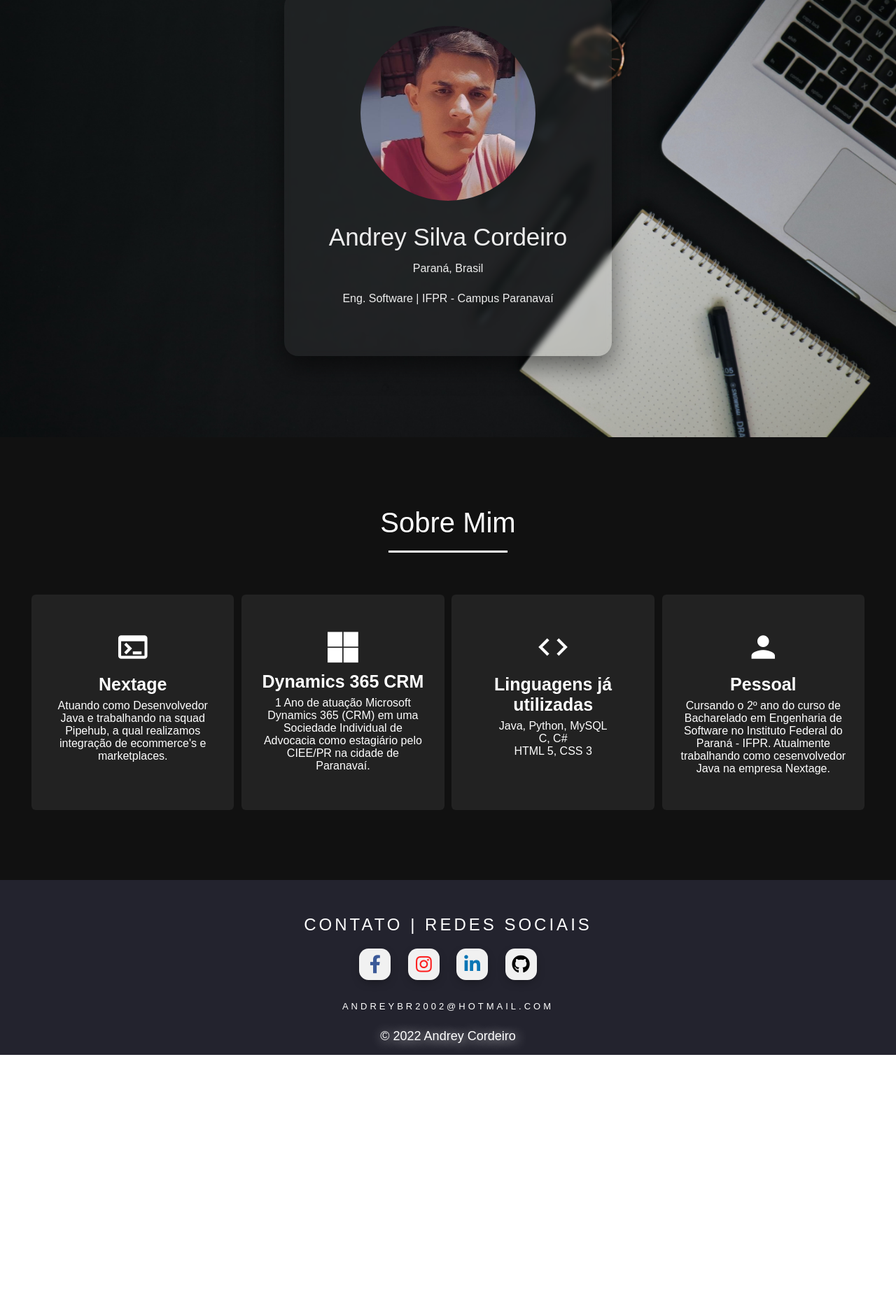
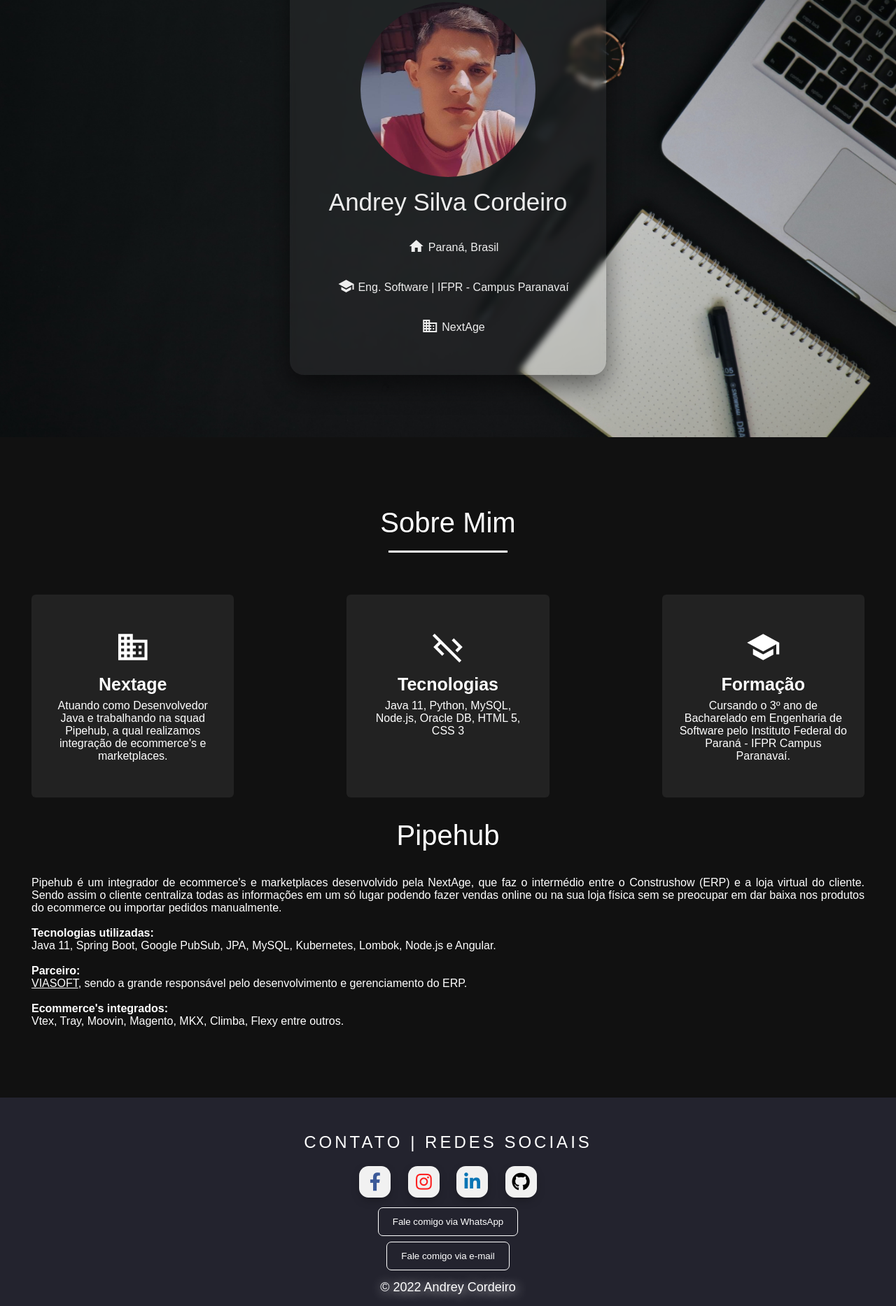
Before and after one commit to AndreyCordeiro/MeuPortfolio, a plain HTML site: page index.html in a window 1280 px wide. Shown: the part 189-2056 px from the top of the page at 70% size. Before the commit the page ends 1697 px from the top, so only its background shows below. Drawn offline with Linux system fonts and the light colour scheme.

Commit message:
atualização info/layout

```diff
--- a/about.css
+++ b/about.css
@@ -13,7 +13,7 @@
     margin: auto;
 }
 
-.max-width h1 {
+.sobre_mim {
     text-align: center;
     position: relative;
     font-size: 40px;
@@ -22,7 +22,7 @@
     padding-bottom: 20px;
 }
 
-.max-width h1::after {
+.sobre_mim:after {
     content: "";
     position: absolute;
     width: 170px;
@@ -72,6 +72,14 @@
     color: #000000;
 }
 
+.card:hover .box2 h3{
+    color: #000000;
+}
+
+.card:hover .box2 {
+    color: #000000;
+}
+
 .box2 h3 {
     font-size: 25px;
     padding: 10px 0 7px;
@@ -79,6 +87,42 @@
 
 .box2:hover {
     color: #000000;
+}
+
+.pipehub {
+    margin-top: 2rem;
+    text-align: center;
+    position: relative;
+    font-size: 40px;
+    font-weight: 500;
+    margin-bottom: 1rem;
+    padding-bottom: 20px;
+}
+
+.pipehub__information:hover {
+    color: #00e49b;
+    transition: all 0.3s ease;
+}
+
+.pipehub__information {
+    color: #fff;
+    text-decoration: none;
+}
+
+.pipehub__content {
+    text-align: justify;
+    display: flex;
+    font-family: sans-serif;
+    text-align: justify;
+}
+
+.viasoft {
+    color: #fff;
+}
+
+.viasoft:hover {
+    color: #ed1b24;
+    transition: all 0.3s ease;
 }
 
 @media screen and (max-width: 1190px) {
--- a/footer.css
+++ b/footer.css
@@ -42,3 +42,47 @@
     text-shadow: 2px 2px 16px rgb(255, 255, 255);
     text-align: center;
 }
+
+.send-message {
+    background-color: #23232e;
+    border: 1px solid #fff;
+    padding: 12px 20px;
+    border-radius: 7px;
+    transition: .3s;
+    cursor: pointer;
+    color: #fff;
+    margin-bottom: 0.5rem;
+   }
+
+.send-message:hover {
+    border: 1px solid rgb(83, 207, 96);
+    background-color: transparent;
+    color: rgb(83, 207, 96);
+   }
+
+.send-message:focus {
+    box-shadow: 0px 0px 0px 5px rgba(83, 207, 96, 0.37), 0px 0px 0px 10px rgba(83, 207, 96, 0.38);
+    outline: none;
+   }
+
+.send-email {
+    background-color: #23232e;
+    border: 1px solid #fff;
+    padding: 12px 20px;
+    border-radius: 7px;
+    transition: .3s;
+    cursor: pointer;
+    color: #fff;
+    margin-bottom: 0.9rem;
+   }
+
+.send-email:hover {
+    border: 1px solid rgb(3, 113, 197);
+    background-color: transparent;
+    color: rgb(3, 113, 197);
+   }
+
+.send-email:focus {
+    box-shadow: 0px 0px 0px 5px rgba(3, 113, 197, 0.37), 0px 0px 0px 10px rgba(3, 113, 197, 0.38);
+    outline: none;
+   }
--- a/index.html
+++ b/index.html
@@ -10,7 +10,7 @@
     <link rel="stylesheet" href="about.css">
     <link rel="stylesheet" href="footer.css">
     <link rel="stylesheet" href="icons.css">
-    <link rel="icon" href="img/wallet-fill.svg">
+    <link rel="icon" href="img/badge_black_24dp.svg">
     <link rel="stylesheet" href="https://cdnjs.cloudflare.com/ajax/libs/font-awesome/5.14.0/css/all.min.css">
     <link href="https://fonts.googleapis.com/icon?family=Material+Icons" rel="stylesheet">
     <title>Meu Portfólio</title>
@@ -41,43 +41,53 @@
           <div class="box">
               <img class="profile" src="img/profile.jpg" alt="Profile">
               <h1 class="tittle">Andrey Silva Cordeiro</h1>
-              <p class="estado">Paraná, Brasil</p>
-              <p class="campus">Eng. Software | IFPR - Campus Paranavaí</p>
+              <p class="estado"><i class="material-icons">home</i>Paraná, Brasil</p>
+              <p class="campus"><i class="material-icons">school</i>Eng. Software | IFPR - Campus Paranavaí</p>
+              <p class="empresa"><i class="material-icons">business</i>NextAge</a></p>
           </div>
         </div>
       </main>
       <div class="about" id="about">
         <div class="max-width">
-          <h1>Sobre Mim</h1>
+          <h1 class="sobre_mim">Sobre Mim</h1>
           <div class="content">
             <div class="card">
               <div class="box2">
-                <i class="material-icons">terminal</i>
+                <i class="material-icons">business</i>
                 <h3>Nextage</h3>
                 <p>Atuando como Desenvolvedor Java e trabalhando na squad Pipehub, a qual realizamos integração de ecommerce's e marketplaces.</p>
               </div>
             </div>
             <div class="card">
               <div class="box2">
-                <i class="fab fa-microsoft"></i>
-                <h3>Dynamics 365 CRM</h3>
-                <p>1 Ano de atuação Microsoft Dynamics 365 (CRM) em uma Sociedade Individual de Advocacia como estagiário pelo CIEE/PR na cidade de Paranavaí.</p>
+                <i class="material-icons">code_off</i>
+                <h3>Tecnologias</h3>
+                <p>Java 11, Python, MySQL, Node.js, Oracle DB, HTML 5, CSS 3</p>
               </div>
             </div>
             <div class="card">
               <div class="box2">
-                <i class="material-icons">code</i>
-                <h3>Linguagens já utilizadas</h3>
-                <p>Java, Python, MySQL<br>C, C#</br>HTML 5, CSS 3</p>
+                <i class="material-icons">school</i>
+                <h3>Formação</h3>
+                <p>Cursando o 3º ano de Bacharelado em Engenharia de Software pelo Instituto Federal do Paraná - IFPR Campus Paranavaí.</p>
               </div>
             </div>
-            <div class="card">
-              <div class="box2">
-                <i class="material-icons">person</i>
-                <h3>Pessoal</h3>
-                <p>Cursando o 2º ano do curso de Bacharelado em Engenharia de Software no Instituto Federal do Paraná - IFPR. Atualmente trabalhando como cesenvolvedor Java na empresa Nextage.</p>
-              </div>
-            </div>
+          </div>
+          <div class="main_text">
+            <h1 class="pipehub"><a class="pipehub__information" href="https://pipehub.com.br" target="_blank">Pipehub</a></h1>
+            <p class="pipehub__content">Pipehub é um integrador de ecommerce's e marketplaces desenvolvido pela NextAge, que faz o intermédio entre o Construshow (ERP) e a loja virtual do cliente.
+              Sendo assim o cliente centraliza todas as informações em um só lugar podendo fazer vendas online ou na sua loja física sem se preocupar em dar baixa
+              nos produtos do ecommerce ou importar pedidos manualmente.
+            </p>
+            <br>
+            <h4>Tecnologias utilizadas:</h4>
+            <p>Java 11, Spring Boot, Google PubSub, JPA, MySQL, Kubernetes, Lombok, Node.js e Angular.</p>
+            <br>
+            <h4>Parceiro:</h4>
+            <p><a href="https://viasoft.com.br" class="viasoft" target="_blank">VIASOFT</a>, sendo a grande responsável pelo desenvolvimento e gerenciamento do ERP.</p>
+            <br>
+            <h4>Ecommerce's integrados:</h4>
+            <p>Vtex, Tray, Moovin, Magento, MKX, Climba, Flexy entre outros.</p>
           </div>
         </div>
       </div>
@@ -98,10 +108,12 @@
                 <i class="fab fa-github"></i>
               </a>
             </div>
-            <div class="emailcontact">andreybr2002@hotmail.com</div>
+            <button class="send-message" onclick="sendMessage()">Fale comigo via WhatsApp</button>
+            <button class="send-email" onclick="mailTo()">Fale comigo via e-mail</button>
             <div class="mycopyright">© 2022 Andrey Cordeiro</div>
         </div>
       </footer>
     <script src="responsivemenu.js"></script>
+    <script src="sendmessage.js"></script>
 </body>
 </html>
--- /dev/null
+++ b/sendmessage.js
@@ -0,0 +1,7 @@
+function sendMessage() {
+    var openChat = window.open("https://wa.me/5544991165111?text=Olá%20Andrey,%20eu%20gostaria%20de%20falar%20com%20você!", '_blank');
+}
+
+function mailTo() {
+    window.open('mailto:andreybr2002@hotmail.com?subject=Bate-Papo&body=Olá Andrey, eu gostaria de marcar uma conversa com você!');
+}
--- a/styles.css
+++ b/styles.css
@@ -34,10 +34,8 @@
 }
 
 .box {
-  /* background: #eee; */
-  padding: 3rem;
+  padding: 2.5rem;
   box-shadow: 2px 2px 16px rgba(0, 0, 0, 0.16);
-  border-radius: 50px;
   text-align: center;
   background: rgba(255, 255, 255, 0.05);
   margin: 20px;
@@ -49,19 +47,50 @@
 /* Foto de perfil */
 .profile {
   border-radius: 50%;
-  margin: 0 auto 2rem auto;
+  margin: 0 auto 1rem auto;
   width: 250px;
 }
 
 .estado {
   text-align: center;
+  margin: 13px;
+  color: #eee;
+}
+
+.estado i {
   margin: 10px;
   color: #eee;
+  position: relative;
+  top: 5px;
+  left: 5px;
 }
+
 .campus {
   text-align: center;
-  margin: 25px;
+  margin: 13px;
   color: #eee;
+}
+
+.campus i {
+  margin: 10px;
+  color: #eee;
+  position: relative;
+  top: 5px;
+  left: 5px;
+}
+
+.empresa {
+  text-align: center;
+  margin: 13px;
+  color: #eee;
+}
+
+.empresa i {
+  margin: 10px;
+  color: #eee;
+  position: relative;
+  top: 5px;
+  left: 5px;
 }
 
 .main {
```
Also changed, not shown: img/badge_black_24dp.svg (added), img/wallet-fill.svg (deleted), 1 other file.
